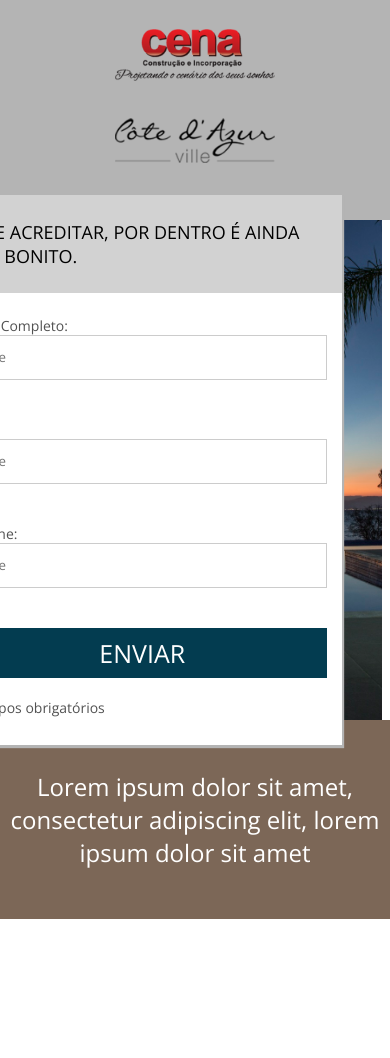
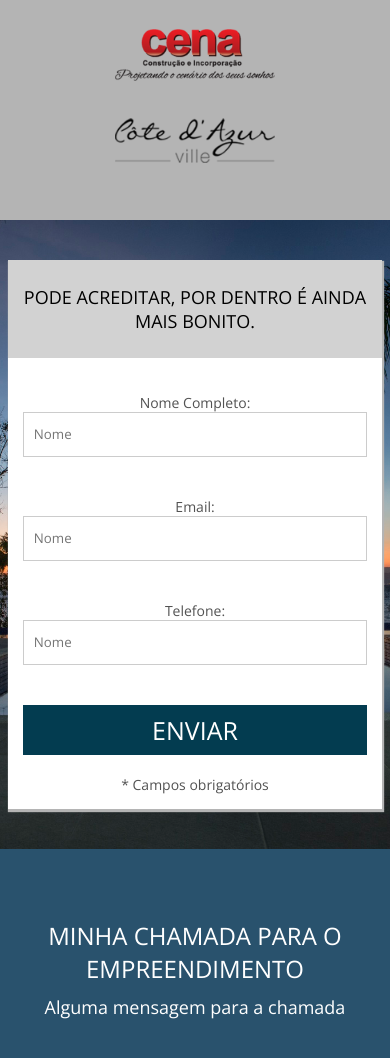
Before and after one commit to saranascimento/Projeto_2, a plain HTML site: page index.html in a window 390 px wide. Before the commit the page ends 969 px from the top, so only its background shows below. Drawn offline with nearby package versions, Linux system fonts and the light colour scheme.

Commit message:
Melhorando o código, finalizando o banner e aplicando responsivo.

```diff
--- a/css/style.css
+++ b/css/style.css
@@ -51,24 +51,22 @@ header{
 
 section.cover-form{
 	width: 100%;
-	padding: 0 2%;
 }
 
 .bg{
-	height: 500px;
+	position: relative;
+	height: 560px;
 	background-position: center;
 	background-size: cover;
 	background-image: url('../imagens/bg-form.jpg');
 }
 
 .form-container{
-	float: right;
-	margin-right: 40px;
+	position: absolute;
+	right: 30px;
+	top: -2.5%;
 	width: 400px;
-	height: 110%;
-	position: relative;
-	z-index: 2;
-	top: -5%;
+	height: 105%;
 	background-color: white;
 	box-shadow: 1px 2px 1px 1px rgb(180,180,180);
 }
@@ -83,7 +81,7 @@ section.cover-form{
 }
 
 .form-container form{
-	margin-top: 8px;
+	margin-top: 20px;
 	padding: 15px;
 }
 
@@ -121,25 +119,55 @@ section.cover-form{
 
 section.chamada{
 	width: 100%;
-	position: relative;
-	top: -50px;
-	display: inline-block;
 	text-align: center;
 	z-index: 1;
+
 }
 
-section.chamada .container{
-	background-color: #7c6757;
-	padding: 50px 0;
+section.chamada div.container{
+	background-color: #29526d;
+	padding: 70px 0 50px 0;
 }
 
+
 section.chamada h2{
-	width: 96%;
+	width: 98%;
 	max-width: 700px;
 	display: inline-block;
 	color: white;
 	font-weight: normal;
 	font-size: 24px;
+	text-transform: uppercase;
+}
+
+
+section.chamada p{
+	width: 98%;
+	color: white;
+	max-width: 700px;
+	display: inline-block;
+	margin-top: 10px;
+	font-size: 18px;
+	font-weight: normal;
+}
+
+@media screen and (max-width: 960px){
+
+	.bg{
+		height: auto;
+		padding: 40px 0;
+		text-align: center;
+	}
+
+	.form-container{
+		height: auto;
+		width: 96%;
+		max-width: 400px;
+		position: static;
+		display: inline-block;
+
+
+	}
 }
 
 @media screen and (max-width: 510px){
--- a/index.html
+++ b/index.html
@@ -57,8 +57,9 @@
 
 		<section class="chamada">
 			<div class="container">
-				<h2>Lorem ipsum dolor sit amet, consectetur adipiscing elit, lorem ipsum dolor sit amet</h2>
-			</div><!--container-->
+				<div><h2>Minha chamada para o empreendimento</h2></div>
+				<div><p>Alguma mensagem para a chamada</p></div>
+			</div>
 		</section><!--chamada-->
 
 	</body>
```
